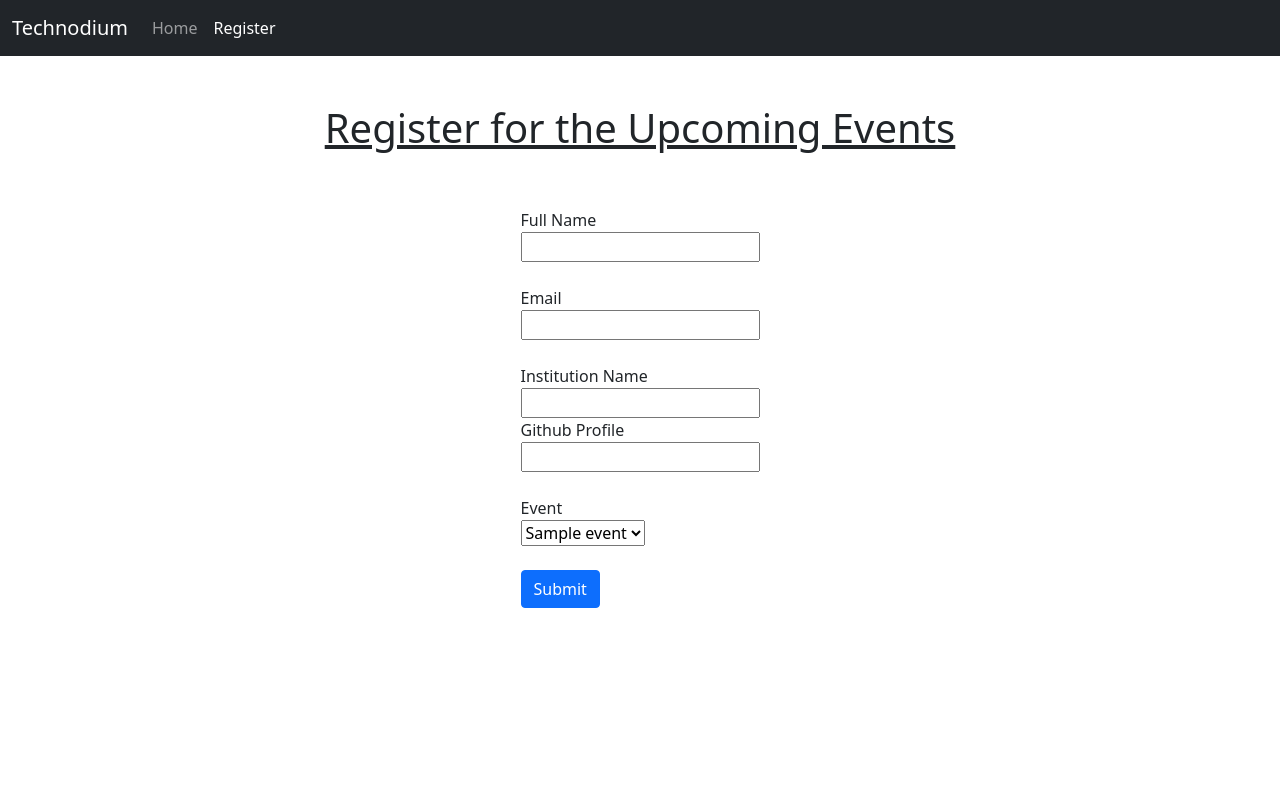
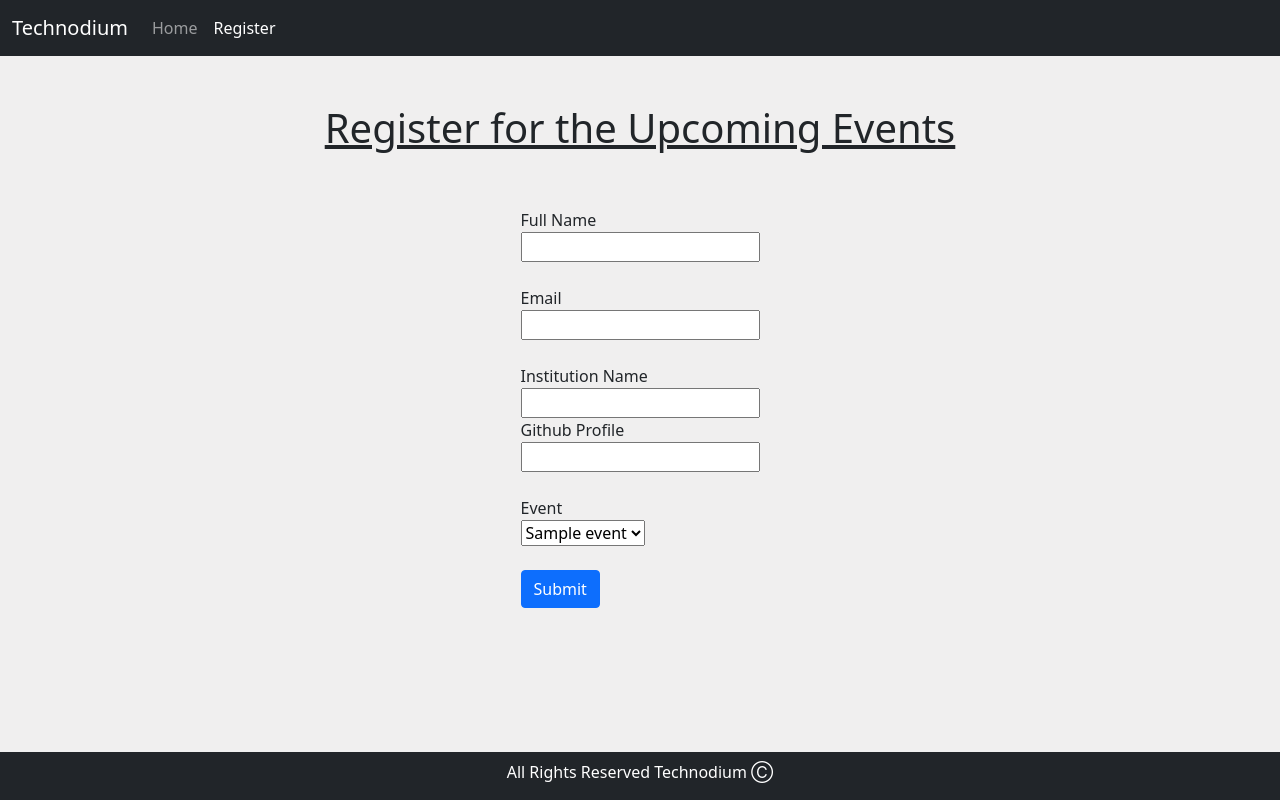
Before and after one commit to AswinAsok/Technodium, a Django app: page /register/ in a window 1280 px wide. Run offline with Django 3.2, Linux system fonts and the light colour scheme; tables that the repository leaves empty hold one stand-in row (values such as "Sample post").

Commit message:
Footer added for Register Page, Images Updated

```diff
--- a/Templates/register.html
+++ b/Templates/register.html
@@ -94,5 +94,8 @@
       </form>
     </div>
 
+    <footer class="footer bg-dark">
+      <p class="footer-text">All Rights Reserved Technodium Ⓒ</p>
+    </footer>
   </body>
 </html>
--- /dev/null
+++ b/static/css/register.css
@@ -0,0 +1,20 @@
+.footer {
+    position: fixed;
+    left: 0;
+    bottom: 0;
+    width: 100%;
+    color: white;
+    text-align: center;
+}
+
+.footer-text{
+    margin-top: 8px;
+}
+
+body{
+    background-color: #f0efef;
+    min-height: 400px;
+    margin-bottom: 100px;
+    clear: both;
+
+}
```
Also changed, not shown: static/register.css (deleted, +0 -7 lines), Events/migrations/0003_auto_20210105_2119.py (added), Events/migrations/0004_auto_20210105_2123.py (added), Events/migrations/0005_auto_20210105_2125.py (added), Images Progress/D51.png, Images Progress/D52.png, README.md.
